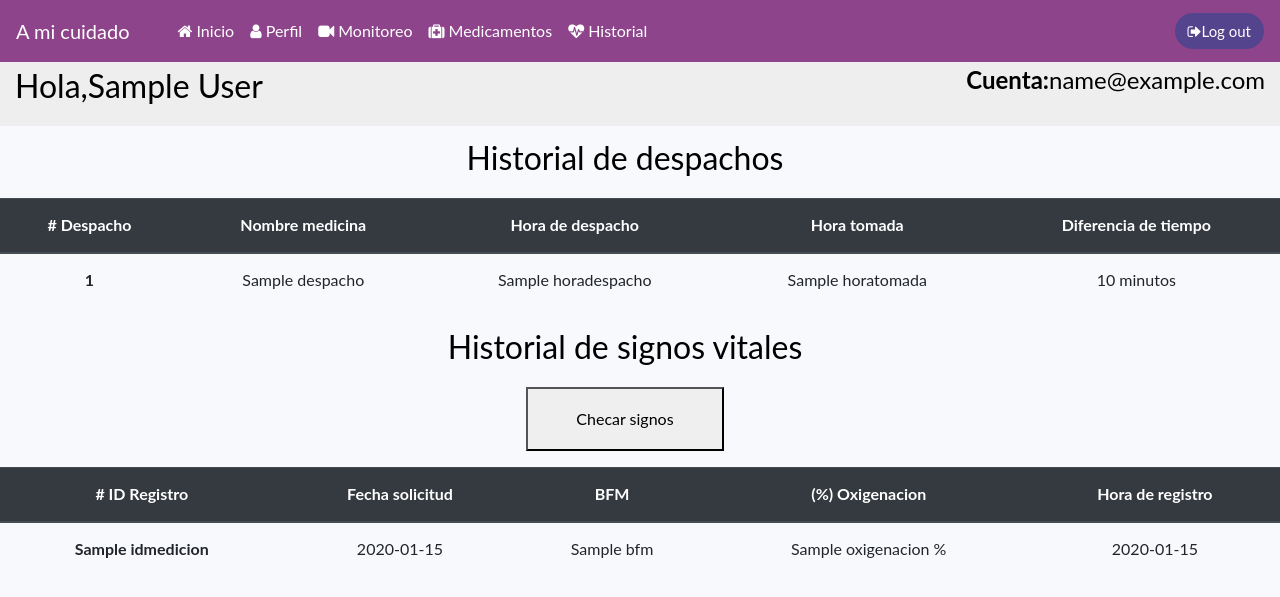
After one commit to alfredozepeda/proyecto-salud, a Flask app: template templates/historial.html in a window 1280 px wide. The commit adds this page. Shown: the top 597 px of the page. Run offline with Flask 2, Linux system fonts and the light colour scheme; the visitor is signed in with stand-in values (Sample User, id 1); tables that the repository leaves empty or names only in its code hold one stand-in row (values such as "Sample post"); the template is opened without the code that fills it: most values are stand-ins (such as "Sample title", 1, 10 or a date in 2020); parts of the project's set-up code (start-up, migrations or seed data) failed here and were passed over; some libraries are stand-ins or nearby versions.

Commit message:
Proyecto por finalizar

```diff
--- a/main.py
+++ b/main.py
@@ -15,7 +15,7 @@ app.config['MYSQL_USER'] = 'root'
 app.config['MYSQL_PASSWORD'] = ''
 app.config['MYSQL_DB'] = 'sistema_salud'
 app.secret_key = "super secret key dsdssadadsa"
-app.config['MQTT_BROKER_URL'] = '192.168.68.103'
+app.config['MQTT_BROKER_URL'] = '192.168.68.110'
 app.config['MQTT_BROKER_PORT'] = 1883
 app.config['MQTT_USERNAME'] = None
 app.config['MQTT_PASSWORD'] = None
@@ -308,17 +308,17 @@ def Entrenar(idUser):
     face_recognizer.train(faceData, np.array(labels))
     face_recognizer.write(personaTrainerPath + 'modeloLBPHFace-'+str(idUser) +'.xml')
 
-#Ruta de perfil
+#Ruta de programar medicamentos
 @app.route("/medicamentos", methods=["POST", "GET"])
 def medicamentos():
     video.release()
-    url = 'http://192.168.68.103:5000/API/vermedicamentos/' + str(session['id_user'])
+    url = 'http://192.168.68.110:5000/API/vermedicamentos/' + str(session['id_user'])
     if request.method ==  'GET':
         info = requests.get(url)
         info = json.loads(info.text)
         error = 2
         return render_template('medicamentos.html', contenedores = info, rows=0)
-    else:
+    if request.method == 'POST':
             error = 2
             medicamento = request.form['nombreMedicamento']
             cantidadInventario = request.form['cantidadInventario']
@@ -358,6 +358,27 @@ def medicamentos():
                     info = requests.get(url)
                     info = json.loads(info.text)
                     return render_template('medicamentos.html', error=error, contenedores = info, rows=0)
+#Ruta de perfil
+@app.route("/historial", methods=["POST", "GET"])
+def historial():
+    video.release()
+    if request.method ==  'GET':
+        url = 'http://192.168.68.110:5000/API/verdespachos/' + str(session['id_user'])
+        info = requests.get(url)
+        info = json.loads(info.text)
+        url = 'http://192.168.68.110:5000/API/vermediciones/' + str(session['id_user'])
+        info2 = requests.get(url)
+        info2 = json.loads(info2.text)
+        return render_template('historial.html', despachos = info, mediciones=info2)
+    else:
+         cur = mysql.connection.cursor()
+         cur.execute("INSERT INTO tblmediciones (idpaciente,fechasolicitud) VALUES (%s,NOW())",(session['id_user'],))
+         mysql.connection.commit()
+         cur.close()
+         mensaje = {"mensaje": "sensar"}
+         mensaje = json.dumps(mensaje)
+         mqtt.publish('usuario/ritmo', mensaje)
+         return redirect(url_for('historial'))
 
 #API's
 #Ver todos los medicamentos
@@ -379,7 +400,7 @@ def vermedicamentos(id):
 def vermedicamentospendientes(id):
     try:
         cur = mysql.connection.cursor(MySQLdb.cursors.DictCursor)
-        cur.execute("SELECT *, DAY(dtime) as dia, MONTH(dtime) as mes, YEAR(dtime) as anio, HOUR(dtime) as hora, MINUTE(dtime) as minuto  FROM tblcontenedores WHERE dtime is not null and  idpaciente=%s",(id,))
+        cur.execute("SELECT *, DAY(dtime) as dia, MONTH(dtime) as mes, YEAR(dtime) as anio, HOUR(dtime) as hora, MINUTE(dtime) as minuto  FROM tblcontenedores WHERE  idpaciente=%s",(id,))
         mysql.connection.commit()
         results = cur.fetchall()
         resp = jsonify(results)
@@ -430,11 +451,11 @@ def tomamedicamento():
     finally:
         cur.close()
 # Mostrar despachos
-@app.route("/API/vermedicamentospendientes/<id>", methods=["GET"])
-def vermedicamentospendientes(id):
+@app.route("/API/verdespachos/<id>", methods=["GET"])
+def verdespachos(id):
     try:
         cur = mysql.connection.cursor(MySQLdb.cursors.DictCursor)
-        cur.execute("SELECT * FROM tbldespacho WHERE  idpaciente=%s",(id,))
+        cur.execute("SELECT *,CASE WHEN horatomada IS NOT NULL THEN TIMESTAMPDIFF(MINUTE, horadespacho, horatomada) ELSE 0.01 END as diferencia FROM tbldespacho WHERE  idpaciente=%s ORDER BY iddespacho DESC",(id,))
         mysql.connection.commit()
         results = cur.fetchall()
         resp = jsonify(results)
@@ -443,5 +464,38 @@ def vermedicamentospendientes(id):
         print(e)
     finally:
         cur.close()
+# Mostrar mediciones
+@app.route("/API/vermediciones/<id>", methods=["GET"])
+def vermediciones(id):
+    try:
+        cur = mysql.connection.cursor(MySQLdb.cursors.DictCursor)
+        cur.execute("SELECT * FROM tblmediciones  WHERE  idpaciente=%s ORDER BY idmedicion DESC",(id,))
+        mysql.connection.commit()
+        results = cur.fetchall()
+        resp = jsonify(results)
+        return resp
+    except Exception as e:
+        print(e)
+    finally:
+        cur.close()
+# Registro mediciones de signos vitales
+@app.route("/API/registrasignos", methods=["PUT"])
+def registrasignos():
+    try:
+        datosJson = request.json
+        idpaciente = datosJson['idpaciente']
+        bfm = datosJson['totalbfm']
+        oxigenacion = datosJson['totaloxigenacion']
+        if idpaciente and  request.method == 'PUT':
+            cur = mysql.connection.cursor(MySQLdb.cursors.DictCursor)
+            cur.execute("UPDATE tblmediciones SET  dtime = NOW(), bfm = %s, oxigenacion = %s WHERE dtime IS NULL AND idpaciente=%s",(bfm,oxigenacion,idpaciente,))
+            mysql.connection.commit()
+            response = jsonify({'status': "ok"})
+            response.status_code = 200
+            return response
+    except Exception as e:
+        print(e)
+    finally:
+        cur.close()
 if __name__=="__main__":
-    app.run(host='192.168.68.103', debug=False)
+    app.run(host='192.168.68.110', debug=False)
--- a/templates/base.html
+++ b/templates/base.html
@@ -7,14 +7,19 @@
     <link rel="stylesheet" href="https://maxcdn.bootstrapcdn.com/bootstrap/4.0.0/css/bootstrap.min.css" integrity="sha384-Gn5384xqQ1aoWXA+058RXPxPg6fy4IWvTNh0E263XmFcJlSAwiGgFAW/dAiS6JXm" crossorigin="anonymous">
     <link rel="stylesheet" href="{{url_for('static',filename='style.css') }}"/>
     <link rel="stylesheet" href="https://cdnjs.cloudflare.com/ajax/libs/font-awesome/4.7.0/css/font-awesome.min.css" />
+    <link rel="stylesheet" type="text/css" href="https://cdn.datatables.net/1.10.25/css/dataTables.bootstrap5.css">
     <title>{% block title %}  {% endblock title %}</title>
 </head>
 <body class="text-center">
         {% block body %}
 
         {% endblock body %}
-    <script src="https://code.jquery.com/jquery-3.2.1.slim.min.js" integrity="sha384-KJ3o2DKtIkvYIK3UENzmM7KCkRr/rE9/Qpg6aAZGJwFDMVNA/GpGFF93hXpG5KkN" crossorigin="anonymous"></script>
+    <script src="https://code.jquery.com/jquery-3.5.1.min.js" integrity="sha256-9/aliU8dGd2tb6OSsuzixeV4y/faTqgFtohetphbbj0=" crossorigin="anonymous"></script>
     <script src="https://cdnjs.cloudflare.com/ajax/libs/popper.js/1.12.9/umd/popper.min.js" integrity="sha384-ApNbgh9B+Y1QKtv3Rn7W3mgPxhU9K/ScQsAP7hUibX39j7fakFPskvXusvfa0b4Q" crossorigin="anonymous"></script>
     <script src="https://maxcdn.bootstrapcdn.com/bootstrap/4.0.0/js/bootstrap.min.js" integrity="sha384-JZR6Spejh4U02d8jOt6vLEHfe/JQGiRRSQQxSfFWpi1MquVdAyjUar5+76PVCmYl" crossorigin="anonymous"></script>
+    <script type="text/javascript" charset="utf8" src="https://cdn.datatables.net/1.10.25/js/jquery.dataTables.js"></script>
+    <script type="text/javascript" charset="utf8" src="https://cdn.datatables.net/1.10.25/js/dataTables.bootstrap5.js"></script>
+
+
 </body>
 </html>
--- /dev/null
+++ b/templates/historial.html
@@ -0,0 +1,107 @@
+{% extends "base.html" %}
+{%block title %} Historial medico {% endblock title %}
+{% block body %}
+{% include "navbar.html" %}
+
+<div class="row justify-content-center my-2 w-100"> <h2> Historial de despachos </h2></div>
+
+<table class="table">
+    <thead class="thead-dark">
+        <tr>
+          <th scope="col"># Despacho</th>
+          <th scope="col">Nombre medicina</th>
+          <th scope="col">Hora de despacho</th>
+          <th scope="col">Hora tomada </th>
+          <th scope="col">Diferencia de tiempo </th>
+        </tr>
+    </thead>
+    <tbody>
+        {% for despacho in despachos %}
+            <tr>
+                <th scope="row">{{ loop.index }}</th>
+                <td>{{ despacho.nombremedicina }} </td>
+                <td>{{ despacho.horadespacho }}</td>
+                <td>{% if despacho.horatomada == None %}
+                    <span class="badge badge-pill badge-danger"> Pendiente de tomar  </span>
+                    {% endif %}
+                    {% if despacho.horatomada != None %}
+                        {{ despacho.horatomada }}
+                    {% endif %}
+                </td>
+                <td>{% if despacho.diferencia == 0.01 %}
+                    <span class="badge badge-pill badge-danger"> Pendiente de tomar  </span>
+                    {% endif %}
+                    {% if despacho.diferencia != 0.01 %}
+                        {{ despacho.diferencia }} minutos
+                    {% endif %}
+                </td>
+            </tr>
+        {% endfor %}
+    </tbody>
+</table>
+
+<div class="row justify-content-center my-2 w-100"> <h2> Historial de signos vitales </h2></div>
+
+{% if mediciones|length < 1 %}
+<div class="row w-100 justify-content-center">
+    <form action="/historial" method="POST">
+        <div class="form-group">
+            <button type="submit" class=" p-3 px-5"> Checar signos </button>
+        </div>
+    </form>
+</div>
+{% else %}
+{% if mediciones[0].dtime != None %}
+<div class="row w-100 justify-content-center">
+    <form action="/historial" method="POST">
+        <div class="form-group">
+            <button type="submit" class=" p-3 px-5"> Checar signos </button>
+        </div>
+    </form>
+</div>
+{% endif %}
+{% endif %}
+    <table class="table">
+        <thead class="thead-dark">
+            <tr>
+              <th scope="col"># ID Registro </th>
+              <th scope="col"> Fecha solicitud  </th>
+              <th scope="col"> BFM </th>
+              <th scope="col"> (%) Oxigenacion </th>
+              <th scope="col"> Hora de registro </th>
+            </tr>
+        </thead>
+        <tbody>
+            {% for medicion in mediciones %}
+                <tr>
+                    <th scope="row">{{ medicion.idmedicion }}</th>
+                    <td>{{ medicion.fechasolicitud }} </td>
+                    <td>{% if medicion.bfm == 0 %}
+                        <span class="badge badge-pill badge-danger"> Registrando datos  </span>
+                        {% endif %}
+                        {% if medicion.bfm != 0 %}
+                            {{ medicion.bfm }}
+                        {% endif %}
+                    </td>
+                    <td>{% if medicion.oxigenacion == 0 %}
+                        <span class="badge badge-pill badge-danger"> Registrando datos </span>
+                        {% endif %}
+                        {% if medicion.oxigenacion != 0 %}
+                            {{  medicion.oxigenacion }}  %
+                        {% endif %}
+                    </td>
+                    <td>{% if medicion.dtime == None %}
+                        <span class="badge badge-pill badge-danger"> Registrando datos </span>
+                        {% endif %}
+                        {% if medicion.dtime != None %}
+                            {{  medicion.dtime }}
+                        {% endif %}
+                    </td>
+                </tr>
+            {% endfor %}
+        </tbody>
+    </table>
+
+
+
+{% endblock body %}
--- a/templates/index.html
+++ b/templates/index.html
@@ -47,7 +47,7 @@
         <h5 class="card-title"><i class="fa fa-heartbeat" style="font-size: 60px" aria-hidden="true"></i> </h5>
         <h3 class="text-center"> HISTORIAL CLÍNICO </h3>
         <p class="card-text"> En esta sección se visualiza la información del historial de la toma de medicamentos y de signos de salud</p>
-        <a href="#" class="btn btn-primary">Ver sección</a>
+        <a href="/historial" class="btn btn-primary">Ver sección</a>
       </div>
     </div>
   </div>
--- a/templates/medicamentos.html
+++ b/templates/medicamentos.html
@@ -98,7 +98,7 @@
                     <input type="datetime-local" class="form-control" id="dtime"  name="dtime" value="{{ request.form['ddtime'] }}"/>
                 </div>
                 <div class="form-group">
-                    <button type="submit" class="btn btn-primary rounded submit p-3 px-5"> Crear contenedor </button>
+                    <button type="submit" class="btn p-3 px-5"> Crear contenedor </button>
                 </div>
             </form>
         </div>
--- a/templates/navbar.html
+++ b/templates/navbar.html
@@ -18,7 +18,7 @@
           <a class="nav-link" href="/medicamentos"> <i class="fa fa-medkit" aria-hidden="true"></i>  Medicamentos </a>
         </li>
         <li class="nav-item active">
-          <a class="nav-link" href="/"> <i class="fa fa-heartbeat" aria-hidden="true"></i>  Historial </a>
+          <a class="nav-link" href="/historial"> <i class="fa fa-heartbeat" aria-hidden="true"></i>  Historial </a>
         </li>
 
       </ul>
```
